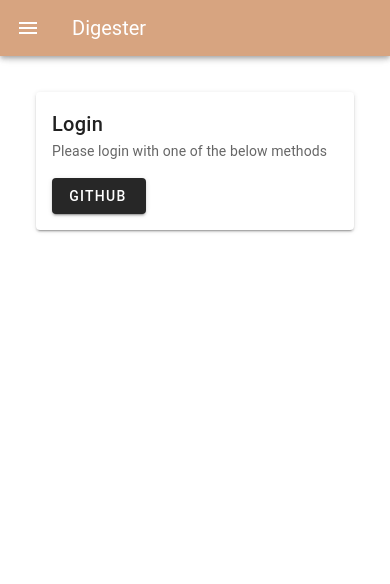
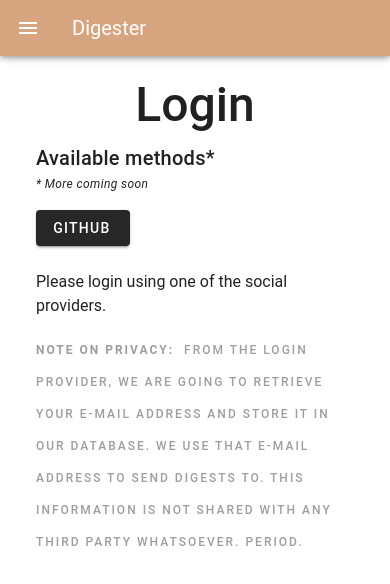
Before and after one commit to rethab/digester, a Vue app in the folder frontend/: page /auth/login in a window 390 px wide. Shown: the top 584 px of the page. Built offline with nearby package versions, Linux system fonts and the light colour scheme; what vue-authenticate, vue-typed-js would draw is missing.

Commit message:
frontend/login: make login page responsive, add privacy disclaimer

```diff
--- a/frontend/src/components/auth/AuthLogin.vue
+++ b/frontend/src/components/auth/AuthLogin.vue
@@ -1,15 +1,19 @@
 <template>
   <v-container>
-    <v-card>
-      <v-card-title>Login</v-card-title>
-      <v-card-subtitle>
-        <span v-if="!!message" class="red--text">{{message}}</span>
-        <span v-else>Please login with one of the below methods</span>
-      </v-card-subtitle>
-      <v-card-text>
+    <v-row>
+      <v-col cols="12" md="6">
+        <p>Please login using one of the social providers.</p>
+        <p class="overline grey--text">
+          <span class="font-weight-bold">Note on Privacy:</span>&nbsp;
+          <span>From the login provider, we are going to retrieve your e-mail address and store it in our database. We use that e-mail address to send digests to. This information is not shared with any third party whatsoever. Period.</span>
+        </p>
+      </v-col>
+      <v-col cols="12" md="6" :order="this.mobile ? 'first' : 'last'">
+        <h2 class="title">Available methods*</h2>
+        <p class="font-italic caption">* More coming soon</p>
         <GithubLoginBtn />
-      </v-card-text>
-    </v-card>
+      </v-col>
+    </v-row>
   </v-container>
 </template>
 
@@ -23,10 +27,12 @@
   },
   data() {
     return {
+      mobile: this.$vuetify.breakpoint.smAndDown,
+
       message: this.$route.query.requireAuth
-        ? "This page requires authentication. Please log in:"
+        ? "This page requires authentication. Please log in."
         : this.$route.query.sessionExpired
-        ? "Your session has expired. Please login again:"
+        ? "Your session has expired. Please login again."
         : null
     };
   }
--- a/frontend/src/components/common/ErrorCard.vue
+++ b/frontend/src/components/common/ErrorCard.vue
@@ -5,7 +5,7 @@
       <v-card-text>
         <span v-html="message"></span>
       </v-card-text>
-      <v-card-actions>
+      <v-card-actions v-if="!!to">
         <v-spacer></v-spacer>
         <v-btn outlined :to="to">Fix this!</v-btn>
       </v-card-actions>
@@ -26,7 +26,7 @@
     },
     to: {
       type: String,
-      required: true
+      required: false
     }
   }
 };
--- a/frontend/src/views/AuthLogin.vue
+++ b/frontend/src/views/AuthLogin.vue
@@ -1,14 +1,28 @@
 <template>
   <v-container>
+    <v-row justify="center">
+      <v-col class="text-center">
+        <h1 class="display-2 font-weight-medium">Login</h1>
+      </v-col>
+    </v-row>
+    <ErrorCard v-if="!!message" title="Login Required" :message="message" />
     <AuthLogin />
   </v-container>
 </template>
 
 <script>
 import AuthLogin from "@/components/auth/AuthLogin.vue";
+import ErrorCard from "@/components/common/ErrorCard.vue";
 export default {
   components: {
-    AuthLogin
+    AuthLogin,
+    ErrorCard
+  },
+  mounted() {
+    const isAuthenticated = this.$store.getters.isAuthenticated;
+    if (isAuthenticated) {
+      this.$router.push({ name: "home" });
+    }
   }
 };
 </script>
--- a/frontend/src/views/Home.vue
+++ b/frontend/src/views/Home.vue
@@ -63,30 +63,27 @@
       <HowItWorksCard />
     </section>
 
-    <v-row class="mt-6" align="center" justify="center">
-      <v-col cols="9" class="text-center">
-        <section id="login">
+    <section id="login">
+      <v-row class="text-center mt-6" justify="center">
+        <v-col cols="9">
           <h1 class="display-1 font-weight-regular">Try Now For Free</h1>
-          <div v-if="!isAuthenticated" class="text-center">
-            <p
-              class="font-italic mt-5"
-            >Click on the button below to sign in and start creating subscriptions.</p>
-            <GithubLoginBtn />
+          <div v-if="!isAuthenticated">
+            <AuthLogin />
           </div>
-          <div v-else class="text-center">
+          <div v-else>
             <p class="mt-5">
               Hooray! You are already logged in. Head over to
               <v-btn to="/subs" text outlined small class="mr-1" color="secondary">subscriptions</v-btn>and start profiting.
             </p>
           </div>
-        </section>
-      </v-col>
-    </v-row>
+        </v-col>
+      </v-row>
+    </section>
   </v-container>
 </template>
 
 <script>
-import GithubLoginBtn from "@/components/auth/GithubLoginBtn.vue";
+import AuthLogin from "@/components/auth/AuthLogin.vue";
 import LandingPageCard from "@/components/landing/LandingPageCard.vue";
 import HowItWorksCard from "@/components/landing/HowItWorksCard.vue";
 import InitializeTimezone from "@/components/settings/InitializeTimezone.vue";
@@ -99,7 +96,7 @@
   },
   components: {
     InitializeTimezone,
-    GithubLoginBtn,
+    AuthLogin,
     LandingPageCard,
     HowItWorksCard
   },
```
